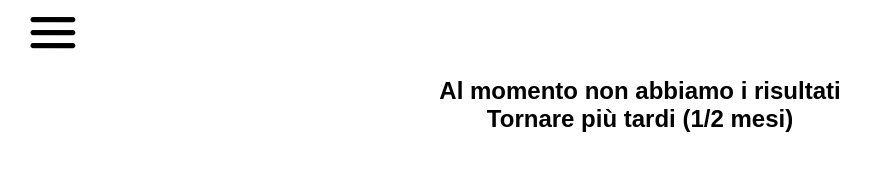
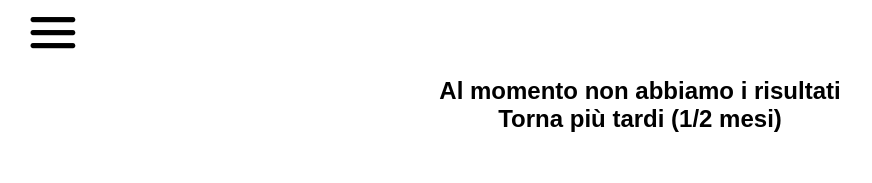
Before and after one commit to zampfia/zampfia.github.io, a Next.js app: page /mastirchof-25/concorrenti in a window 1280 px wide. Shown: the top 183 px of the page, without its empty margins (0-872 px from the left). Built offline with nearby package versions, Linux system fonts and the light colour scheme.

Commit message:
Fixed Typo

```diff
--- a/app/mastirchof-25/concorrenti/page.js
+++ b/app/mastirchof-25/concorrenti/page.js
@@ -10,7 +10,7 @@ export default function Concorrenti() {
         <div>
             <Layout>
             </Layout>
-            <h1 id="header" className='center'>Al momento non abbiamo i risultati<br />Tornare più tardi (1/2 mesi)</h1>
+            <h1 id="header" className='center'>Al momento non abbiamo i risultati<br />Torna più tardi (1/2 mesi)</h1>
         </div>
     )
 }
```
